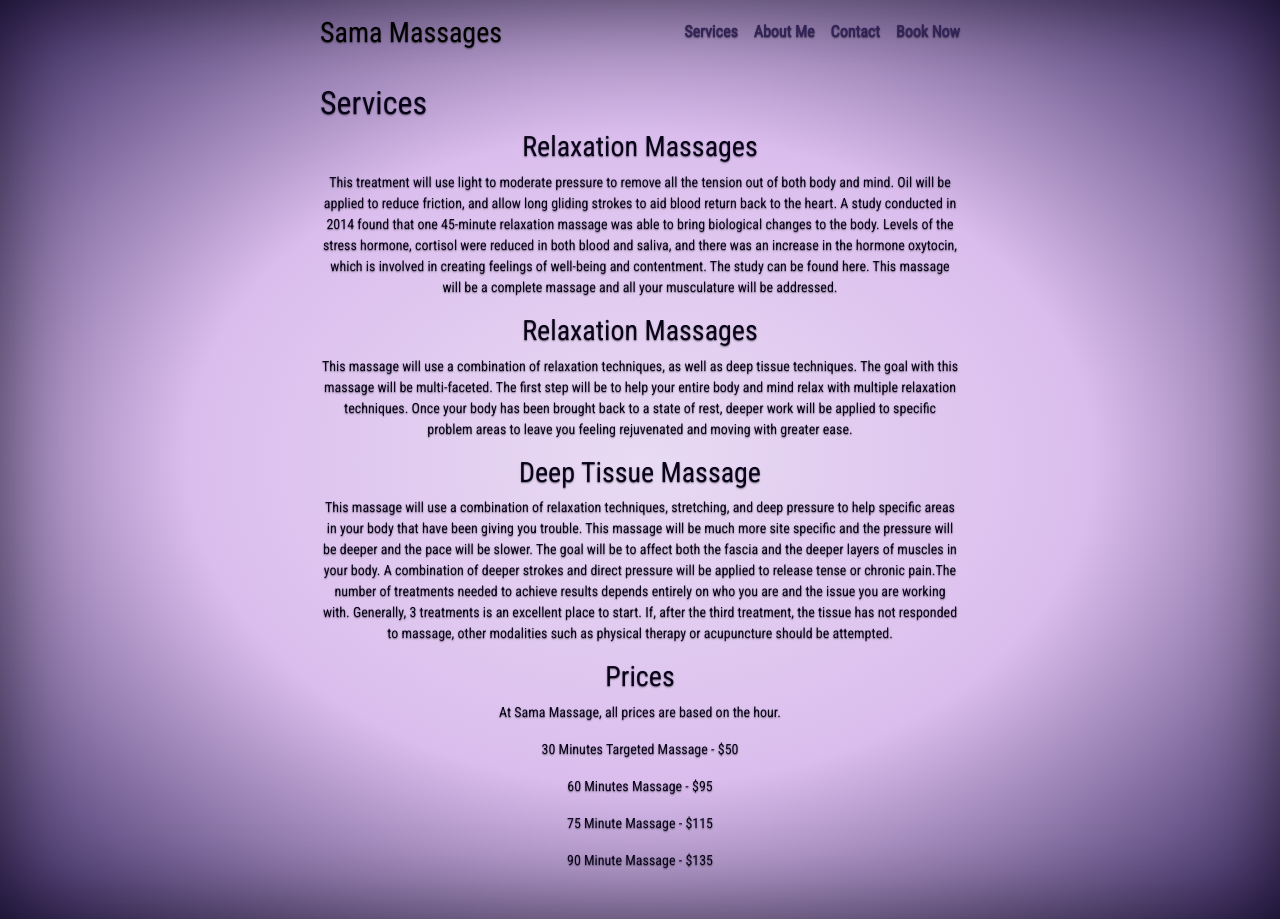
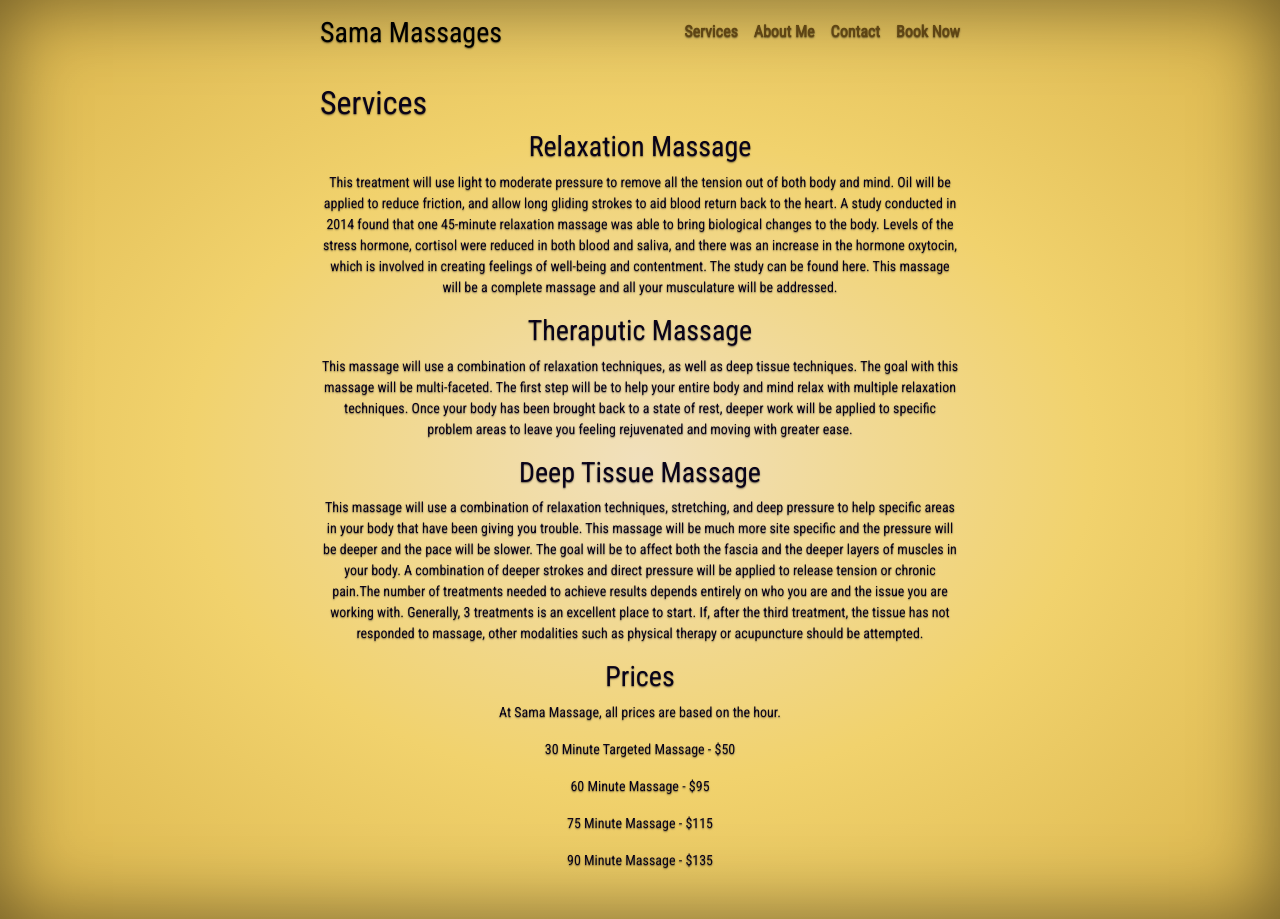
Before and after one commit to jduffymclaughlin/proj, a Django app: page /app/services in a window 1280 px wide. Run offline with Django 3.2, Linux system fonts and the light colour scheme; some libraries are stand-ins or nearby versions.

Commit message:
edit text and color

```diff
--- a/app/static/css/custom.css
+++ b/app/static/css/custom.css
@@ -28,7 +28,7 @@ html,
 body {
   background-size: auto;
   /* background-color: #dabded; */
-  background-image: radial-gradient(#e9dbf3,#dabded, #322359);
+  background-image: radial-gradient(#f1e0bc,#f1d26d, #dab44b);
   /* background-image: linear-gradient(to bottom right,#dabded, #322359); */
 }
 
@@ -85,14 +85,14 @@ body {
 .nav-masthead .nav-link {
   padding: .25rem 0;
   font-weight: 700;
-  color: #322359;
+  color: #5f4514;
   background-color: transparent;
   border-bottom: .25rem solid transparent;
 }
 
 .nav-masthead .nav-link:hover,
 .nav-masthead .nav-link:focus {
-  border-bottom-color:#322359;
+  border-bottom-color:#5f4514;
 }
 
 .nav-masthead .nav-link + .nav-link {
--- a/app/templates/app/contact.html
+++ b/app/templates/app/contact.html
@@ -17,9 +17,12 @@
         <h1>contact</h1>
         <p>Adam Devito</p>
         <p> Sama Massage</p>
+        <p>adam@samamassages.com</p>
         <p>Within Off-Season Sports and Physical Therapy</p>
         <p>135 No. Beacon St </p>
         <p>Watertown MA, 02472</p>
+
+        <p><b>Parking:</b> You can park in the two spots for off-season sports and physical therapy in our parking lot. If these are unavailable, you can park on North Beacon Street or Royal Street. </p>
 
 
     </div>
--- a/app/templates/app/index.html
+++ b/app/templates/app/index.html
@@ -9,9 +9,9 @@
 
     <div class="container">
         <main role="main" class="inner cover">
-            <h1 class="cover-heading">सम</h1>
+            <!-- <h1 class="cover-heading">सम</h1> -->
             <p>
-              Sama (Sanskrit सम) can be translated to words such as equal or even. At Sama, we want you to reconnect with your bodies natural sense of evenness and equality. By the time you leave our dooors, you will be moving with a greater sense of ease and steadiness.  We want to help you achieve the active, pain-free lifestyle that you used to enjoy. Whether you are suffering from an acute or chronic injury, have daily aches and pains, or are mentally or physically stressed out, we are here to help. We will work with you to tailor your sessions to your specific needs. There is no cookie-cutter approach to healing and we will assess your body to determine which techniques will be the most effective.</p>
+              Sama (Sanskrit सम) can be translated to words such as equal, even or balanced. At Sama, we want you to reconnect with your bodies natural sense of evenness and equality. By the time you leave our doors, you will be moving with a greater sense of ease and steadiness.  We want to help you achieve the active, pain-free lifestyle that you used to enjoy. Whether you are suffering from an acute or chronic injury, have daily aches and pains, or are mentally or physically stressed out, we are here to help. We will work with you to tailor your sessions to your specific needs. There is no cookie-cutter approach to healing and we will assess your body to determine which techniques will be the most effective.</p>
         </main>
 
 
--- a/app/templates/app/services.html
+++ b/app/templates/app/services.html
@@ -10,19 +10,19 @@
 
         <h2 align="left">Services</h1>
 
-        <h3>Relaxation Massages</h3>
+        <h3>Relaxation Massage</h3>
         <p style="font-size:14px">This treatment will use light to moderate pressure to remove all the tension out of both body and mind. Oil will be applied to reduce friction, and allow long gliding strokes to aid blood return back to the heart. A study conducted in 2014 found that one 45-minute relaxation massage was able to bring biological changes to the body. Levels of the stress hormone, cortisol were reduced in both blood and saliva, and there was an increase in the hormone oxytocin, which is involved in creating feelings of well-being and contentment. The study can be found here. This massage will be a complete massage and all your musculature will be addressed. </p>
 
-        <h3>Relaxation Massages</h3>
+        <h3>Theraputic Massage</h3>
         <p style="font-size:14px">This massage will use a combination of relaxation techniques, as well as deep tissue techniques. The goal with this massage will be multi-faceted. The first step will be to help your entire body and mind relax with multiple relaxation techniques. Once your body has been brought back to a state of rest, deeper work will be applied to specific problem areas to leave you feeling rejuvenated and moving with greater ease.  </p>
 
         <h3>Deep Tissue Massage</h3>
-        <p style="font-size:14px">This massage will use a combination of relaxation techniques, stretching, and deep pressure to help specific areas in your body that have been giving you trouble. This massage will be much more site specific and the pressure will be deeper and the pace will be slower. The goal will be to affect both the fascia and the deeper layers of muscles in your body. A combination of deeper strokes and direct pressure will be applied to release tense or chronic pain.The number of treatments needed to achieve results depends entirely on who you are and the issue you are working with. Generally, 3 treatments is an excellent place to start. If, after the third treatment, the tissue has not responded to massage, other modalities such as physical therapy or acupuncture should be attempted. </p>
+        <p style="font-size:14px">This massage will use a combination of relaxation techniques, stretching, and deep pressure to help specific areas in your body that have been giving you trouble. This massage will be much more site specific and the pressure will be deeper and the pace will be slower. The goal will be to affect both the fascia and the deeper layers of muscles in your body. A combination of deeper strokes and direct pressure will be applied to release tension or chronic pain.The number of treatments needed to achieve results depends entirely on who you are and the issue you are working with. Generally, 3 treatments is an excellent place to start. If, after the third treatment, the tissue has not responded to massage, other modalities such as physical therapy or acupuncture should be attempted. </p>
 
         <h3>Prices</h3>
         <p style="font-size:14px">At Sama Massage, all prices are based on the hour.</p>
-        <p style="font-size:14px">30 Minutes Targeted Massage - $50</p>
-        <p style="font-size:14px">60 Minutes Massage - $95</p>
+        <p style="font-size:14px">30 Minute Targeted Massage - $50</p>
+        <p style="font-size:14px">60 Minute Massage - $95</p>
         <p style="font-size:14px">75 Minute Massage - $115</p>
         <p style="font-size:14px">90 Minute Massage - $135</p>
 
```
